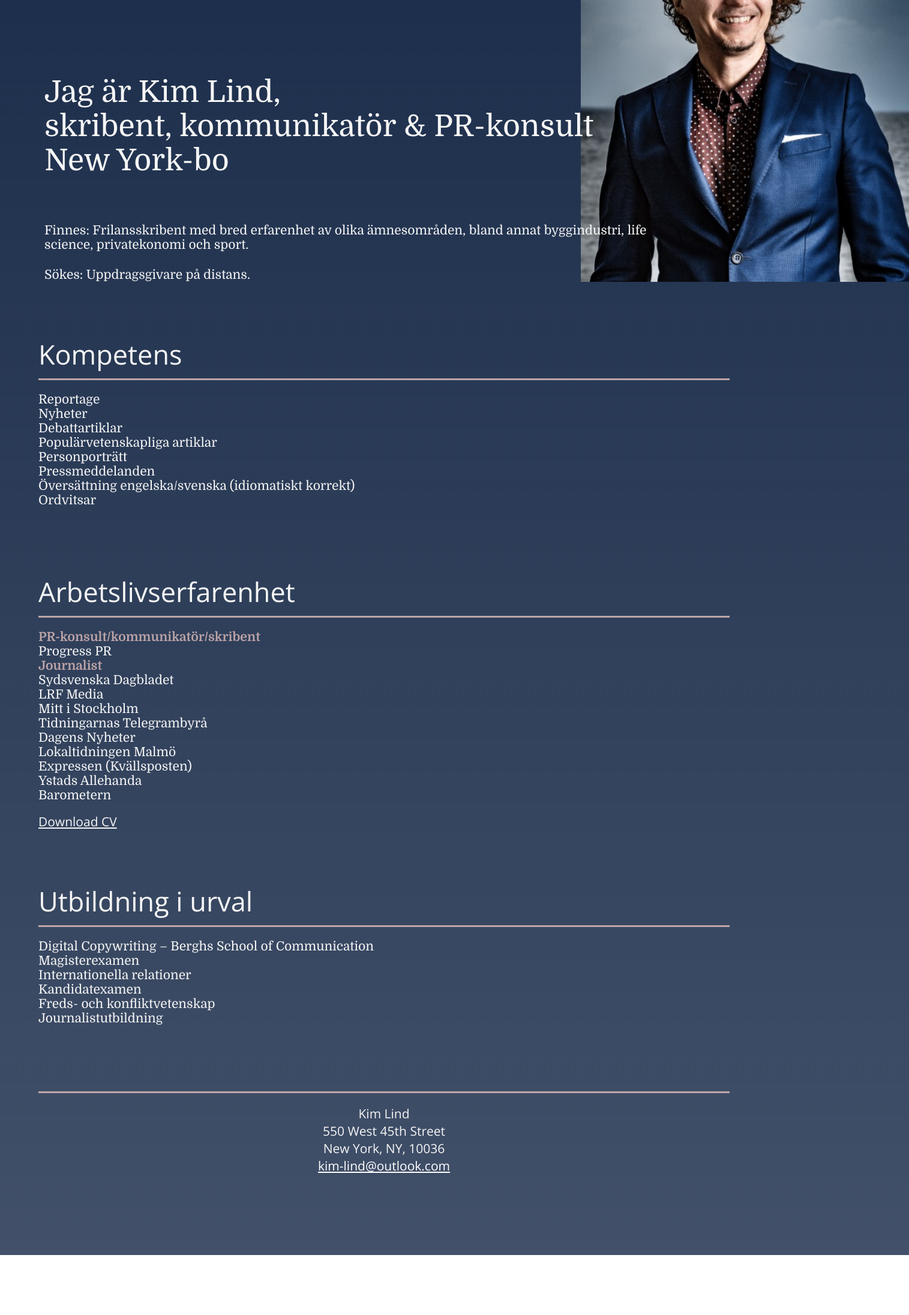
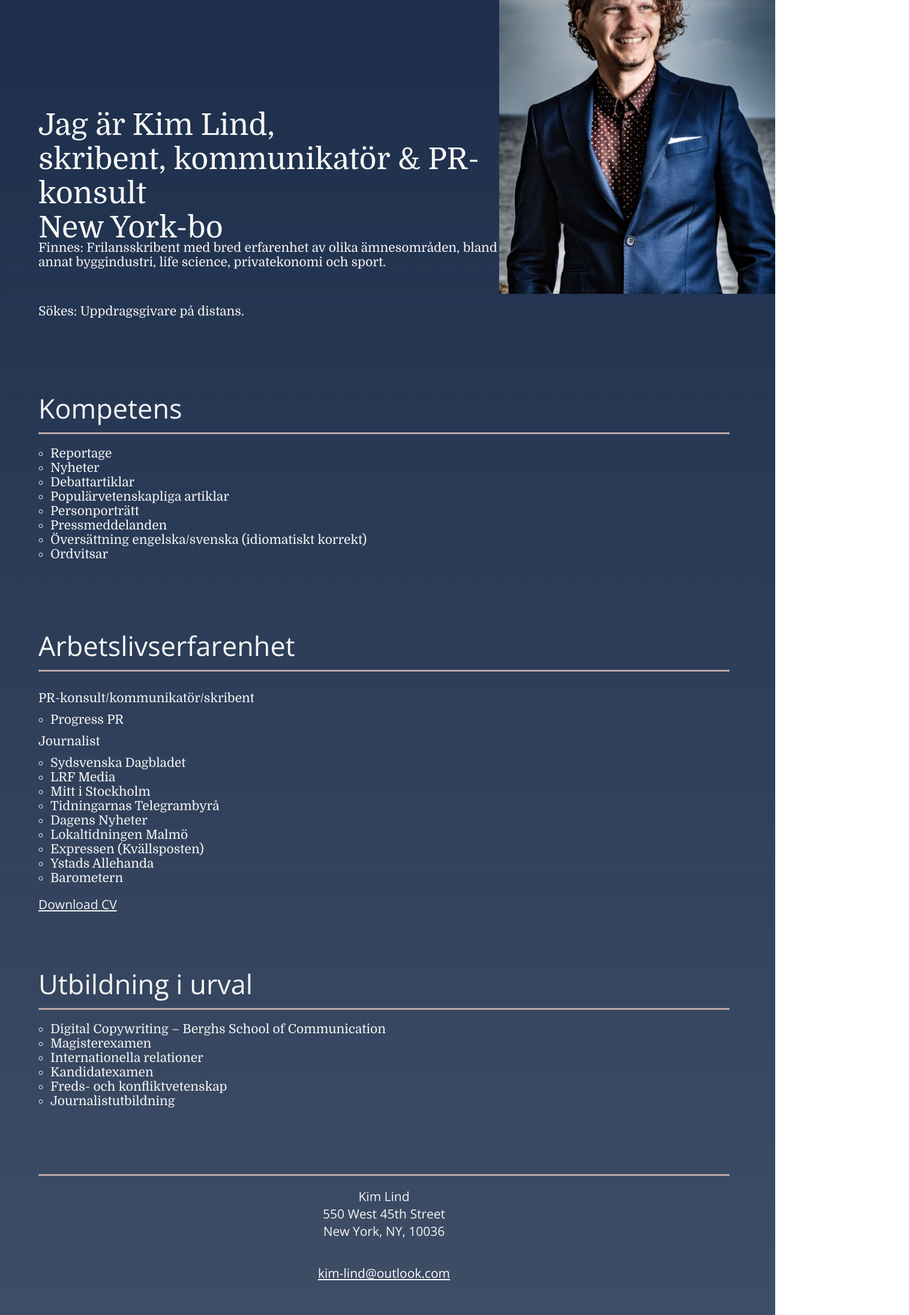
Before and after one commit to nehrwein/Kim_Portfolio, a React (Create React App) app in the folder code/: page / in a window 1280 px wide. Shown: the part 300-2493 px from the top of the page at 60% size, 1515 px wide, since content can reach past the window. Before the commit the page ends 2393 px from the top, so only its background shows below. Built offline with nearby package versions, Linux system fonts and the light colour scheme.

Commit message:
fix(styles): the highlighted experiences in arbetslivserfarenhet arent distinct enough

```diff
--- a/code/src/components/About/AboutElements.ts
+++ b/code/src/components/About/AboutElements.ts
@@ -1,8 +1,9 @@
 import styled from 'styled-components'
 
 export const AboutSection = styled.section`
-  width: 90vw;
+  width: 90%;
   margin-left: 10px;
+
   @media (min-width: 668px) {
     margin: 0 auto;
     padding-bottom: 90px;
@@ -24,35 +25,47 @@ export const AboutHeadline = styled.h3`
   font-style: normal;
   font-weight: 400;
   font-size: 25px;
-  line-height: 34px;
+  line-height: 30px;
   border-bottom: 3px solid var(--secondary);
   padding-bottom: 10px;
 
   @media (min-width: 668px) {
+    font-size: 33px;
+    line-height: 45px;
+  }
+
+  @media (min-width: 1024px) {
     font-size: 45px;
     line-height: 61px;
   }
 `
 
 export const AboutList = styled.ul`
-  list-style-type: none;
   margin-top: 20px;
+  margin-left: 20px;
 `
 
 interface AlivsProps {
   highlight: number;
+  list: boolean;
 }
 
 export const AboutListItem = styled.li<AlivsProps>`
   font-style: normal;
-  font-weight: ${({ highlight }) => highlight > -1 ? 700 : 400};
-  color: ${({ highlight }) => highlight > -1 ? 'var(--secondary)' : 'whitesmoke'};
+  list-style-type: ${({ highlight, list }) => !list || highlight > -1 ? 'none' : 'circle'};
+  color: whitesmoke;
   font-size: 18px;
-  line-height: 21px;
+  line-height: ${({ highlight }) => highlight > -1 ? '35px' : '21px'};
+  margin-left: ${({ highlight, list }) => !list || highlight > -1 ? '-20px' : 0};
 
   @media (min-width: 668px) {
+    font-size: 19px;
+    line-height: ${({ highlight }) => highlight > -1 ? '44px' : '22px'};
+  }
+
+  @media (min-width: 1024px) {
     font-size: 21px;
-    line-height: 24px;
+    line-height: ${({ highlight }) => highlight > -1 ? '48px' : '24px'};
   }
 `
 
@@ -72,6 +85,11 @@ export const PdfDownload = styled.a`
   }
 
   @media (min-width: 668px) {
+    font-size: 19px;
+    line-height: 22px;
+  }
+
+  @media (min-width: 1024px) {
     font-size: 21px;
     line-height: 24px;
   }
--- a/code/src/components/About/index.tsx
+++ b/code/src/components/About/index.tsx
@@ -36,6 +36,7 @@ const About = () => {
               <AboutListItem
                 highlight={data.A_Highlight.indexOf(element)}
                 key={element}
+                list={item.list}
               >
                 {element}
               </AboutListItem>
@@ -44,7 +45,7 @@ const About = () => {
           <PdfDownload
             href={item.href}
             target="_blank">
-              {item.download}
+             {item.download}
           </PdfDownload>
         </AboutArticle>
       ))}
--- a/code/src/components/Contact/ContactElements.ts
+++ b/code/src/components/Contact/ContactElements.ts
@@ -4,7 +4,7 @@ export const ContactContainer = styled.section`
   display: flex;
   flex-direction: column;
   justify-content: space-between;
-  width: 90vw;
+  width: 90%;
   height: 160px;
   margin: 90px 0 250px 10px;
   padding: 20px 0;
@@ -18,6 +18,7 @@ export const ContactContainer = styled.section`
 
   a {
     color: white;
+    display: block;
   }
 
   a:hover {
@@ -26,10 +27,15 @@ export const ContactContainer = styled.section`
   }
 
   @media (min-width: 668px) {
+    margin: 0 auto 250px auto;
+    font-size: 20px;
+    line-height: 28px;
+    height: 200px;
+  }
+
+  @media (min-width: 1024px) {
     font-size: 21px;
     line-height: 29px;
-    margin: 0 auto;
-    padding-bottom: 250px;
   }
 `
 
--- a/code/src/components/Hero/HeroElements.ts
+++ b/code/src/components/Hero/HeroElements.ts
@@ -11,31 +11,19 @@ export const HeroContainer = styled.div`
     grid-template-columns: repeat(12, 1fr);
     grid-template-rows: repeat(10, 1fr);
     width: 90%;
-    margin-top: 80px;
+    margin-top: 100px;
   }
 `
 
-/* export const TextContainer = styled.div`
-
-  display: none;
-  flex-direction: column;
-  justify-content: flex-end;
-  z-index: 10;
-
-  @media (min-width: 1024px) {
-    grid-area: 4 / 1 / 7 / 10;
-  }
-`
- */
-
 export const HeroHeadlineContainer = styled.div`
   z-index: 10;
-  width: 90vw;
+  width: 100%;
+  grid-area: 4 / 1 / 5 / 2;
   margin-left: 10px;
-  grid-area: 4 / 1 / 5 / 2;
 
   @media (min-width: 668px) {
     grid-area: 6 / 1 / 9 / 10;
+    margin-left: 0;
   }
 `
 
@@ -46,6 +34,11 @@ export const HeroHeadline = styled.h1`
   line-height: 30px;
 
   @media (min-width: 668px) {
+    font-size: 33px;
+    line-height: 40px;
+  }
+
+  @media (min-width: 1024px) {
     font-size: 50px;
     line-height: 57px;
   }
@@ -57,11 +50,16 @@ export const HeroTextContainer = styled.div`
   display: flex;
   max-width: 90vw;
   flex-direction: column;
-  justify-content: space-between;
+  justify-content: space-around;
   grid-area: 5 / 1 / 6 / 2;
 
   @media (min-width: 668px) {
-    grid-area: 9 / 1 / 11 / 9;
+    grid-area: 8 / 1 / 11 / 10;
+    margin-left: 0;
+  }
+
+  @media (min-width: 1024px) {
+    grid-area: 8 / 1 / 11 / 9;
   }
 `
 
@@ -71,6 +69,11 @@ export const HeroText = styled.h2`
   line-height: 21px;
 
   @media (min-width: 668px) {
+    font-size: 19px;
+    line-height: 22px;
+  }
+
+  @media (min-width: 1024px) {
     font-size: 21px;
     line-height: 24px;
   }
@@ -87,9 +90,13 @@ export const HeroImage = styled.img.attrs({
   object-fit: cover;
 
   @media (min-width: 668px) {
-    grid-area: 1 / 8 / 11 / 13;
-    width: 547px;
-    height: 690px;
+    grid-area: 1 / 6 / 11 / 13;
+    max-width: 547px;
+    max-height: 690px;
+  }
+
+  @media (min-width: 1024px) {
+    grid-area: 1 / 9 / 11 / 13;
   }
 
 `
--- a/code/src/components/Navbar/index.tsx
+++ b/code/src/components/Navbar/index.tsx
@@ -43,7 +43,7 @@ const Navbar: React.FC<Props> = ({ toggle }) => {
                 smooth={true}
                 duration={500}
                 spy={true}
-                offset={0}
+                offset={80}
               >
                 Contact
               </NavLinks>
--- a/code/src/data/data.json
+++ b/code/src/data/data.json
@@ -4,10 +4,12 @@
       "id": 1,
       "subject": "Start spreading the news...",
       "content": [
-        "När man är gift med en FN-diplomat får man finna sig att flytta till New York. Därför lämnade jag i februari 2022 min tjänst som PR-konsult i Sverige och flyttade över Atlanten. Drömjobbet är såklart att rasta hundar åt rika Manhattan-bor, men det är nog bättre att jag ägnar mig åt det jag behärskar – att skriva. Så om ert företag är i behov av en erfaren skribent och är okej med distansarbete så hör av er."
+        "När man är gift med en FN-diplomat får man finna sig att flytta till New York. Därför lämnade jag i februari 2022 min tjänst som PR-konsult i Sverige och flyttade över Atlanten.",
+        "Drömjobbet är såklart att rasta hundar åt rika Manhattan-bor, men det är nog bättre att jag ägnar mig åt det jag behärskar – att skriva. Så om ert företag är i behov av en erfaren skribent och är okej med distansarbete så hör av er."
       ],
       "download": "",
-      "href": ""
+      "href": "",
+      "list": false
     },
     {
       "id": 2,
@@ -23,7 +25,8 @@
         "Ordvitsar"
       ],
       "download": "",
-      "href": ""
+      "href": "",
+      "list": true
     },
     {
       "id": 3,
@@ -43,7 +46,8 @@
         "Barometern"
       ],
       "download": "Download CV",
-      "href": "/assets/CV_KL.pdf"
+      "href": "/assets/CV_KL.pdf",
+      "list": true
     },
     {
       "id": 4,
@@ -57,7 +61,8 @@
         "Journalistutbildning"
       ],
       "download": "",
-      "href": ""
+      "href": "",
+      "list": true
     }
   ],
   "A_Highlight": [
--- /dev/null
+++ b/code/src/pages/HomeElements.ts
@@ -0,0 +1,6 @@
+import styled from 'styled-components'
+
+export const SiteContainer = styled.div`
+  max-width: 1440px;
+  margin: 0 auto;
+`
--- a/code/src/pages/index.tsx
+++ b/code/src/pages/index.tsx
@@ -4,6 +4,7 @@ import Contact from '../components/Contact'
 import Hero from '../components/Hero'
 import Navbar from '../components/Navbar'
 import Sidebar from '../components/Sidebar'
+import { SiteContainer } from './HomeElements'
 
 const Home = () => {
   const [isOpen, setIsOpen] = useState(false)
@@ -16,9 +17,11 @@ const Home = () => {
     <>
       <Sidebar isOpen={isOpen} toggle={toggle}/>
       <Navbar toggle={toggle}/>
+      <SiteContainer>
       <Hero />
       <About />
       <Contact />
+    </SiteContainer>
     </>
   )
 }
```
Also changed, not shown: code/src/components/Navbar/NavbarElements.ts (+3 -4 lines).
